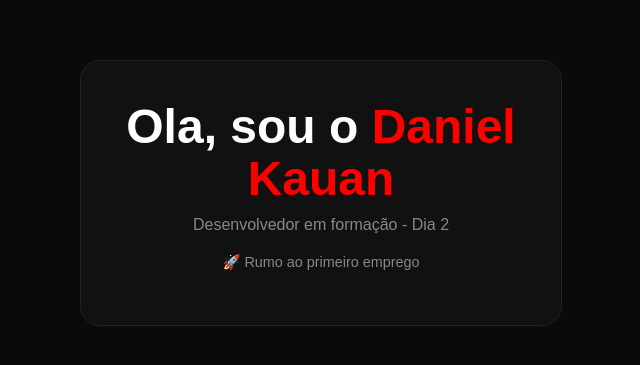
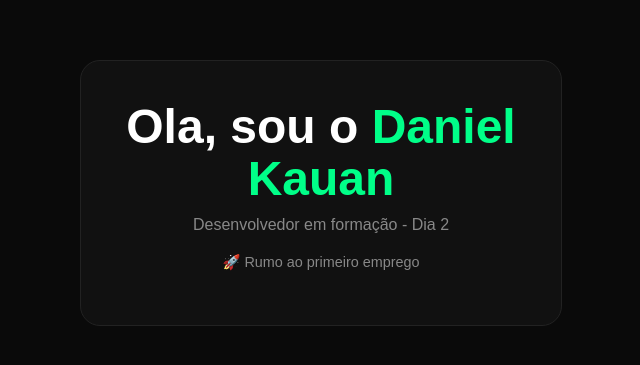
Before and after one commit to danielkauansilva2018-hub/meu-portifolio, a plain HTML site: page index.html in a window 1280 px wide. Shown: the part 207-572 px from the top of the page, without its empty margins (319-959 px from the left). Drawn offline with Linux system fonts and the light colour scheme.

Commit message:
mudei para cor verde

```diff
--- a/index.html
+++ b/index.html
@@ -12,7 +12,7 @@
     height: 100vh; margin: 0; text-align: center;
   }
   h1 { font-size: 3rem; margin: 0; line-height: 1.1; }
-  span { color: #ff0000; }
+  span { color: #00ff88; }
   p { color: #888; margin-top: 10px; }
   .card {
     border: 1px solid #222; padding: 40px;
```
